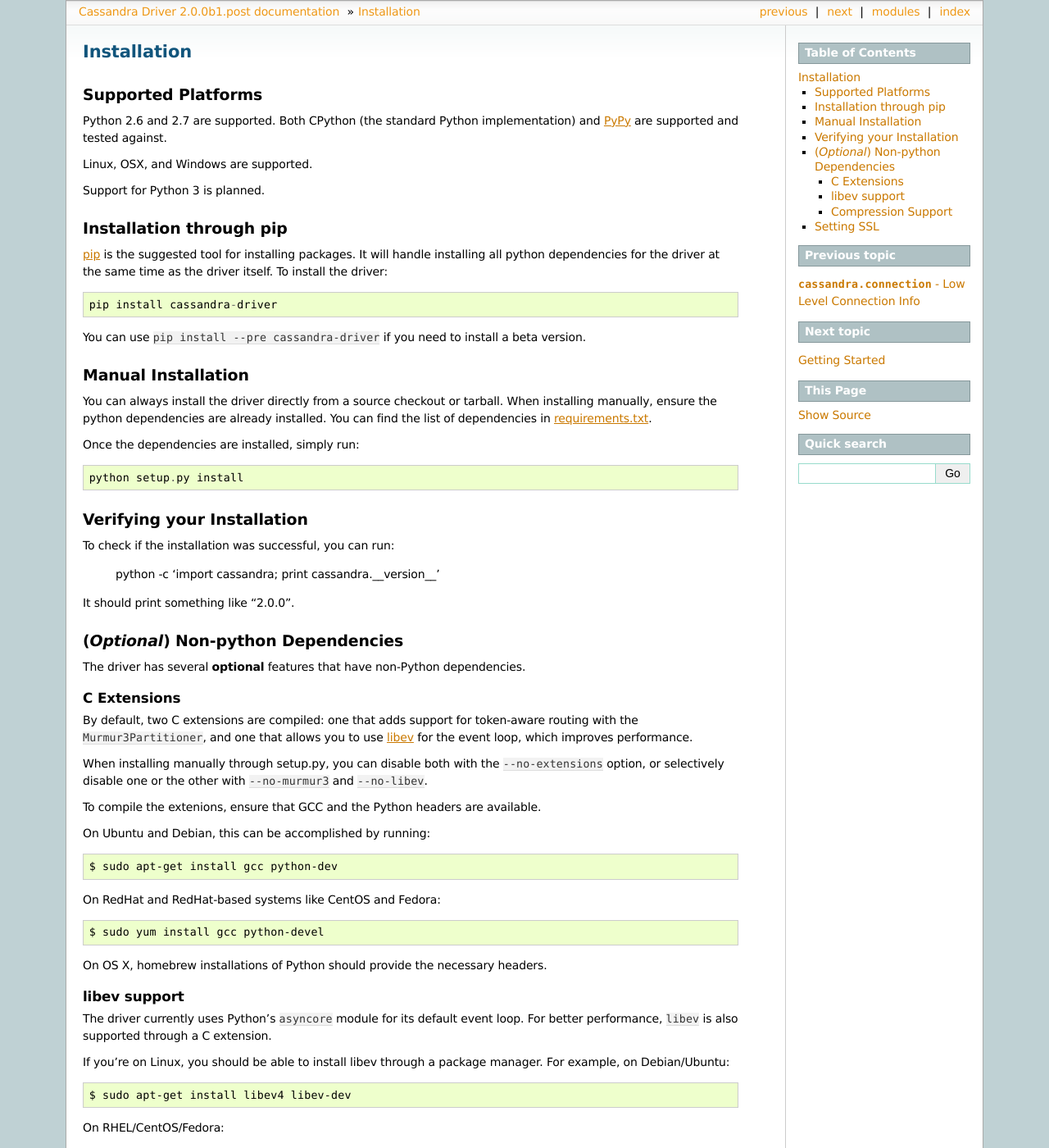
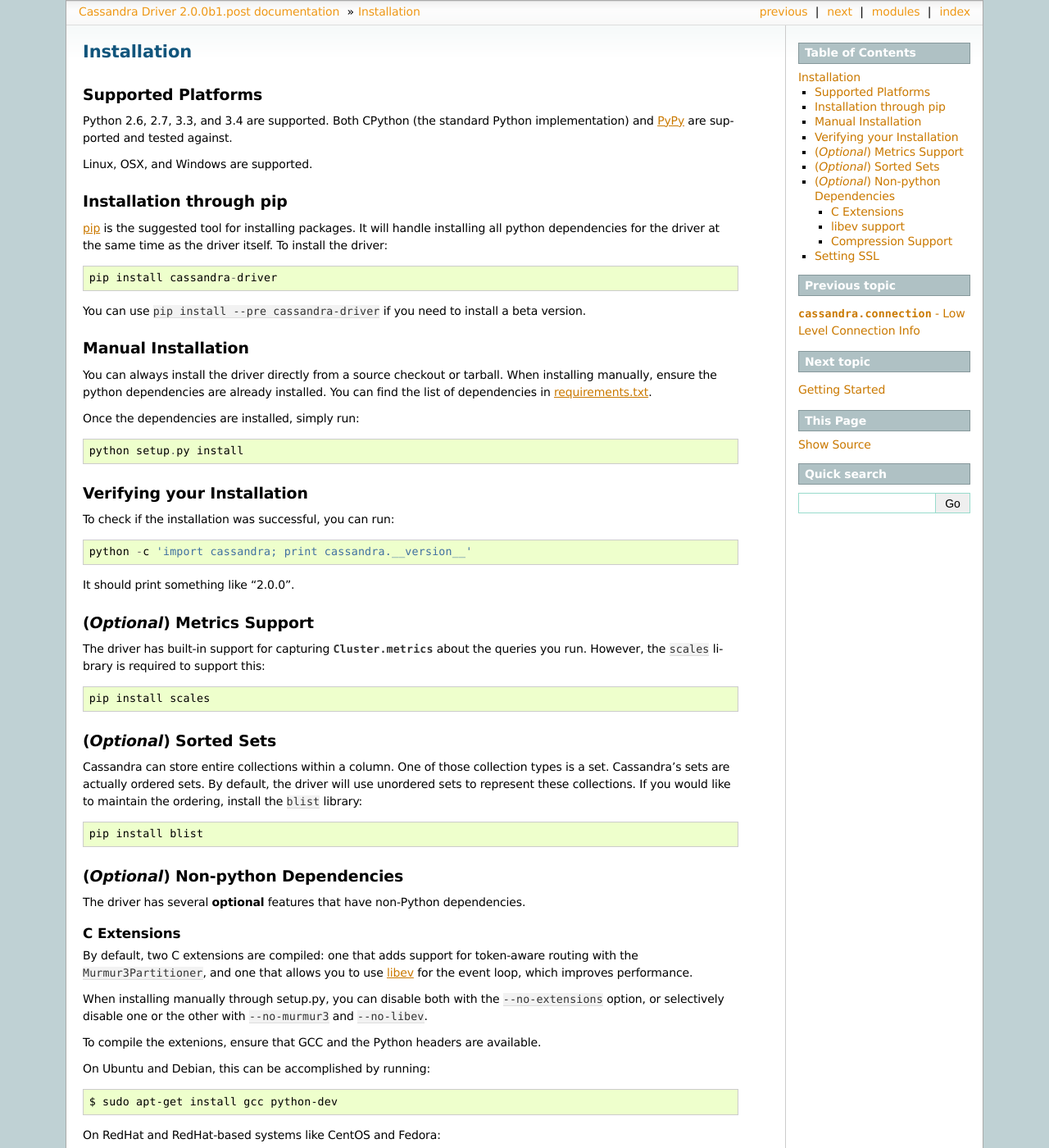
Before and after one commit to datastax/python-driver, a Sphinx documentation site: the page built from docs/installation.rst, in a window 1280 px wide and 1400 px high. Shown: the whole window at 82% size. Built offline with Sphinx 7.4.7, drawn with Linux system fonts in a browser that asks for light colours; pages that are not in the unit, such as notebooks, are missing from menus.

Commit message:
Fix supported py versions, dependencies in installation guide

```diff
--- a/docs/installation.rst
+++ b/docs/installation.rst
@@ -3,13 +3,11 @@
 
 Supported Platforms
 -------------------
-Python 2.6 and 2.7 are supported.  Both CPython (the standard Python
+Python 2.6, 2.7, 3.3, and 3.4 are supported.  Both CPython (the standard Python
 implementation) and `PyPy <http://pypy.org>`_ are supported and tested
 against.
 
 Linux, OSX, and Windows are supported.
-
-Support for Python 3 is planned.
 
 Installation through pip
 ------------------------
@@ -34,11 +32,29 @@
 
 Verifying your Installation
 ---------------------------
-To check if the installation was successful, you can run:
+To check if the installation was successful, you can run::
 
     python -c 'import cassandra; print cassandra.__version__'
 
 It should print something like "2.0.0".
+
+(*Optional*) Metrics Support
+----------------------------
+The driver has built-in support for capturing :attr:`.Cluster.metrics` about
+the queries you run.  However, the ``scales`` library is required to
+support this::
+
+    pip install scales
+
+(*Optional*) Sorted Sets
+------------------------
+Cassandra can store entire collections within a column.  One of those
+collection types is a set.  Cassandra's sets are actually ordered
+sets.  By default, the driver will use unordered sets to represent
+these collections.  If you would like to maintain the ordering,
+install the ``blist`` library::
+
+    pip install blist
 
 (*Optional*) Non-python Dependencies
 ------------------------------------
```
